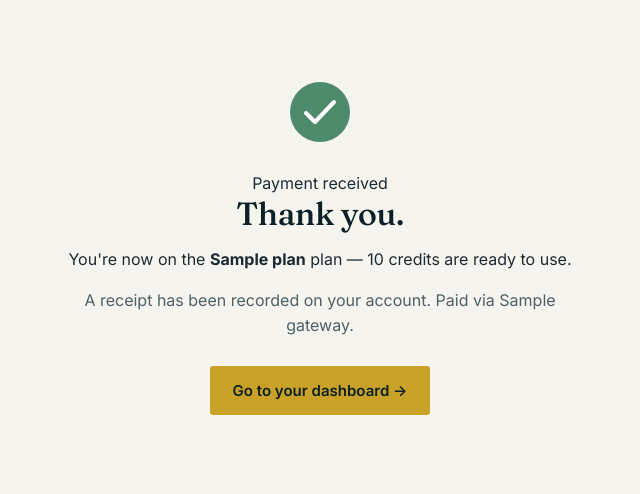
After one commit to Shekhar14392/kestrel-ai, a FastAPI app: template templates/thank_you.html in a window 1280 px wide. The commit adds this page. Shown: the top 494 px of the page, without its empty margins (320-960 px from the left). Run offline with FastAPI, Linux system fonts and the light colour scheme; the template is opened without the code that fills it: most values are stand-ins (such as "Sample title", 1, 10 or a date in 2020).

Commit message:
Add welcome page and thank-you page, fix dead-end PayPal payment flow
- New /welcome page: shown right after signup instead of going straight to
  the dashboard. Introduces Tara and Ved with their avatars.
- New /thank-you page: shown after any successful payment (Razorpay, Stripe,
  PayPal), confirms the plan and credits granted.
- Signup now redirects to /welcome; Stripe success_url and Razorpay's
  client-side redirect now point to /thank-you with plan+gateway.
- Fixed a pre-existing bug: PayPal orders were created with no return_url/
  cancel_url, so after approving payment on PayPal's site, customers were
  never brought back to Kestrel AI and the order was never captured. Added
  application_context with real return/cancel URLs and a new /paypal/return
  route that captures the order and redirects to /thank-you.

Also fixed a self-inflicted bug from this edit: an earlier str_replace on the
signup route accidentally deleted its cookie-set/return statements and the
@app.post('/api/login') decorator, merging login's body into signup and
silently killing the login endpoint. Caught by re-running the full test
suite before pushing; both routes verified working again.

Verified locally: signup -> /welcome (real cookie set), login endpoint
works, /welcome shows both agents, /thank-you renders plan+gateway and
degrades gracefully with no query params, full page sweep all 200, zero
tracebacks.

```diff
--- a/main.py
+++ b/main.py
@@ -63,7 +63,7 @@ def signup(payload: dict, response: Response, db: Session = Depends(get_db)):
         raise HTTPException(400, "An account with this email already exists.")
     db.refresh(user)
     token = create_token(user.id)
-    response = JSONResponse({"ok": True, "redirect": "/dashboard"})
+    response = JSONResponse({"ok": True, "redirect": "/welcome"})
     response.set_cookie("kestrel_token", token, httponly=True, max_age=60 * 60 * 24 * 7, samesite="lax")
     return response
 
@@ -86,6 +86,38 @@ def logout():
     response = JSONResponse({"ok": True, "redirect": "/"})
     response.delete_cookie("kestrel_token")
     return response
+
+
+# ---------------------------------------------------------------- Welcome / Thank you
+@app.get("/welcome", response_class=HTMLResponse)
+def welcome(request: Request, user: User = Depends(get_current_user)):
+    return templates.TemplateResponse("welcome.html", {"request": request, "user": user, "agents": AGENTS})
+
+
+@app.get("/thank-you", response_class=HTMLResponse)
+def thank_you(request: Request, user: User = Depends(get_current_user)):
+    plan_key = request.query_params.get("plan")
+    gateway = request.query_params.get("gateway", "")
+    plan = pay.PLANS.get(plan_key)
+    return templates.TemplateResponse(
+        "thank_you.html", {"request": request, "user": user, "plan": plan, "gateway": gateway}
+    )
+
+
+@app.get("/paypal/return")
+async def paypal_return(request: Request, user: User = Depends(get_current_user), db: Session = Depends(get_db)):
+    order_id = request.query_params.get("token")
+    if not order_id:
+        return RedirectResponse("/pricing?payment=cancelled")
+    result = await pay.paypal_capture_order(order_id)
+    p = db.query(Payment).filter(Payment.gateway_ref == order_id).first()
+    plan_key = p.plan if p else None
+    if p and result.get("status") == "COMPLETED":
+        p.status = "paid"
+        user.plan = p.plan
+        user.credits_remaining = pay.PLANS[p.plan]["credits"]
+        db.commit()
+    return RedirectResponse(f"/thank-you?plan={plan_key}&gateway=paypal")
 
 
 # ---------------------------------------------------------------- Dashboard
@@ -309,7 +341,7 @@ def stripe_session(payload: dict, request: Request, user: User = Depends(get_cur
     base_url = str(request.base_url).rstrip("/")
     try:
         session = pay.stripe_create_checkout_session(
-            plan_key, success_url=f"{base_url}/dashboard?payment=success", cancel_url=f"{base_url}/pricing?payment=cancelled"
+            plan_key, success_url=f"{base_url}/thank-you?plan={plan_key}&gateway=stripe", cancel_url=f"{base_url}/pricing?payment=cancelled"
         )
     except RuntimeError as exc:
         raise HTTPException(503, str(exc))
@@ -319,12 +351,15 @@ def stripe_session(payload: dict, request: Request, user: User = Depends(get_cur
 
 
 @app.post("/api/payments/paypal/create-order")
-async def paypal_order(payload: dict, user: User = Depends(get_current_user), db: Session = Depends(get_db)):
+async def paypal_order(payload: dict, request: Request, user: User = Depends(get_current_user), db: Session = Depends(get_db)):
     plan_key = payload.get("plan")
     if plan_key not in pay.PLANS:
         raise HTTPException(400, "Unknown plan.")
+    base_url = str(request.base_url).rstrip("/")
     try:
-        order = await pay.paypal_create_order(plan_key)
+        order = await pay.paypal_create_order(
+            plan_key, return_url=f"{base_url}/paypal/return", cancel_url=f"{base_url}/pricing?payment=cancelled"
+        )
     except RuntimeError as exc:
         raise HTTPException(503, str(exc))
     db.add(Payment(user_id=user.id, gateway="paypal", gateway_ref=order["id"], plan=plan_key, amount=pay.PLANS[plan_key]["usd"], currency="USD"))
--- a/payments.py
+++ b/payments.py
@@ -88,7 +88,7 @@ async def paypal_get_access_token() -> str:
         return resp.json()["access_token"]
 
 
-async def paypal_create_order(plan_key: str) -> dict:
+async def paypal_create_order(plan_key: str, return_url: str, cancel_url: str) -> dict:
     plan = PLANS[plan_key]
     base = os.getenv("PAYPAL_BASE_URL", "https://api-m.sandbox.paypal.com")
     token = await paypal_get_access_token()
@@ -102,8 +102,14 @@ async def paypal_create_order(plan_key: str) -> dict:
                     {
                         "amount": {"currency_code": "USD", "value": str(plan["usd"])},
                         "description": f"Kestrel AI — {plan['name']} plan",
+                        "custom_id": plan_key,
                     }
                 ],
+                "application_context": {
+                    "return_url": return_url,
+                    "cancel_url": cancel_url,
+                    "user_action": "PAY_NOW",
+                },
             },
         )
         resp.raise_for_status()
--- a/templates/index.html
+++ b/templates/index.html
@@ -157,7 +157,7 @@
           description: selectedPlan + ' plan', order_id: data.order.id,
           handler: async function(response) {
             const v = await fetch('/api/payments/razorpay/verify', { method:'POST', headers:{'Content-Type':'application/json'}, body: JSON.stringify(response) });
-            if (v.ok) window.location.href = '/dashboard?payment=success';
+            if (v.ok) window.location.href = '/thank-you?plan=' + encodeURIComponent(selectedPlan) + '&gateway=razorpay';
           },
           theme: { color: '#0B2027' }
         });
--- /dev/null
+++ b/templates/thank_you.html
@@ -0,0 +1,34 @@
+<!DOCTYPE html>
+<html lang="en">
+<head>
+<meta charset="UTF-8">
+<meta name="viewport" content="width=device-width, initial-scale=1.0">
+<title>Thank you — Kestrel AI</title>
+<link rel="stylesheet" href="/static/css/style.css">
+<style>
+  .thankyou-wrap { max-width: 560px; margin: 0 auto; padding: 80px 24px; text-align: center; }
+  .thankyou-check { width: 64px; height: 64px; margin: 0 auto 20px; }
+</style>
+</head>
+<body>
+  <div class="thankyou-wrap">
+    <svg class="thankyou-check" viewBox="0 0 64 64" xmlns="http://www.w3.org/2000/svg">
+      <circle cx="32" cy="32" r="30" fill="#4E8B6C"/>
+      <path d="M18 33 L27 42 L46 22" stroke="#fff" stroke-width="4" fill="none" stroke-linecap="round" stroke-linejoin="round"/>
+    </svg>
+    <div class="eyebrow">Payment received</div>
+    <h1>Thank you{% if user.full_name %}, {{ user.full_name.split(' ')[0] }}{% endif %}.</h1>
+    {% if plan %}
+    <p class="lead">
+      You're now on the <b>{{ plan.name }}</b> plan — {{ "{:,}".format(plan.credits) }} credits are ready to use.
+    </p>
+    {% else %}
+    <p class="lead">Your payment went through. Your plan has been updated.</p>
+    {% endif %}
+    <p class="muted" style="margin-bottom: 28px;">
+      A receipt has been recorded on your account.{% if gateway %} Paid via {{ gateway|capitalize }}.{% endif %}
+    </p>
+    <a href="/dashboard" class="btn btn-brass" style="display:inline-block;">Go to your dashboard →</a>
+  </div>
+</body>
+</html>
```
Also changed, not shown: templates/welcome.html (added, +45 -0 lines).
